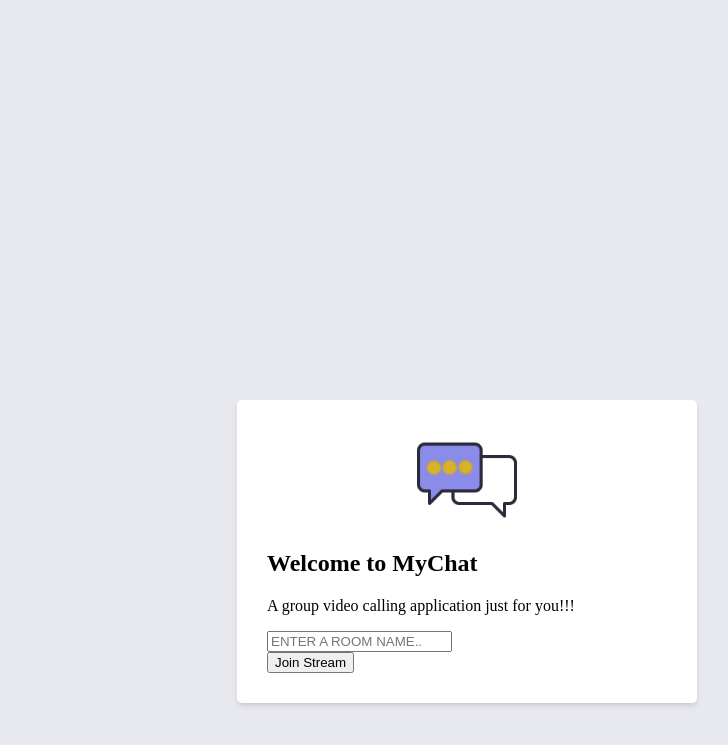
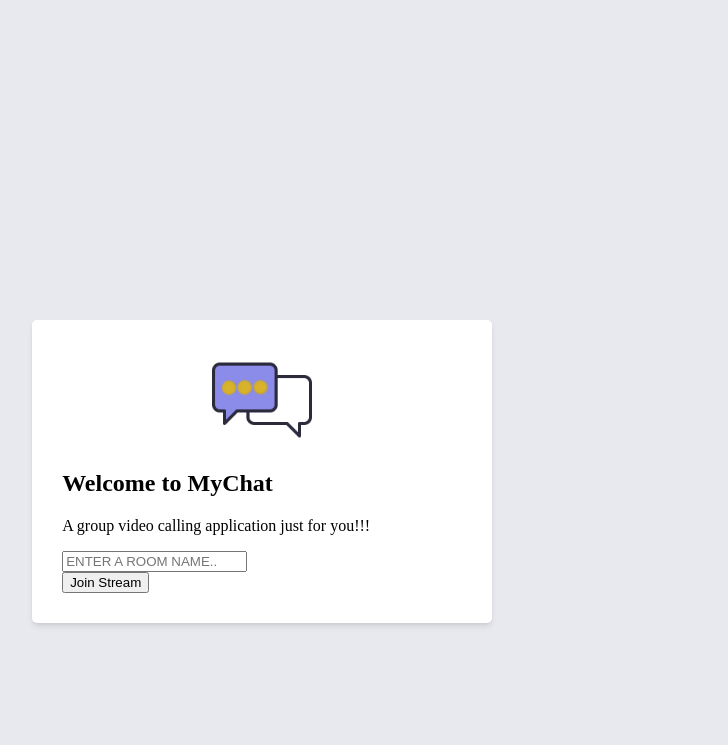
Before and after one commit to itsbasil/Django-video-chat, a Django app: page / in a window 1280 px wide. Shown: the top 745 px of the page, without its empty margins (403-1131 px from the left). Run offline with Django 5.2, Linux system fonts and the light colour scheme.

Commit message:
finished

```diff
--- a/base/templates/base/lobby.html
+++ b/base/templates/base/lobby.html
@@ -17,8 +17,8 @@
       padding: 30px;
       border-radius:5px;
       position:fixed;
-      top:50%;
-      left:50%;
+      top:40%;
+      left:34%;
       transform: translation (-50%, -50%);
   }
 
```
